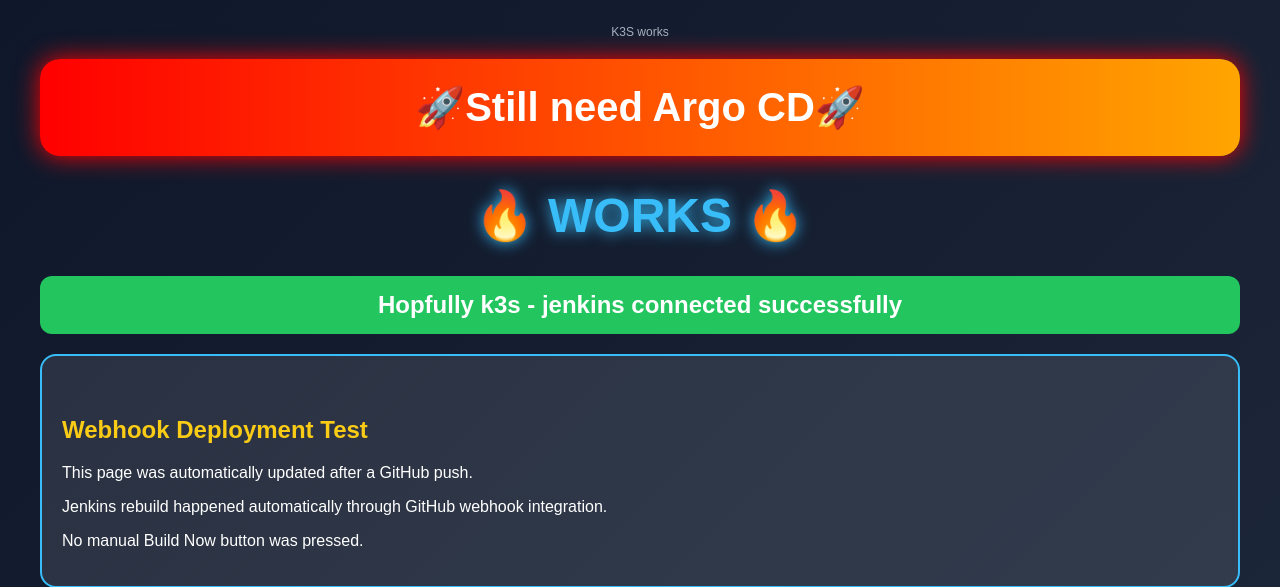
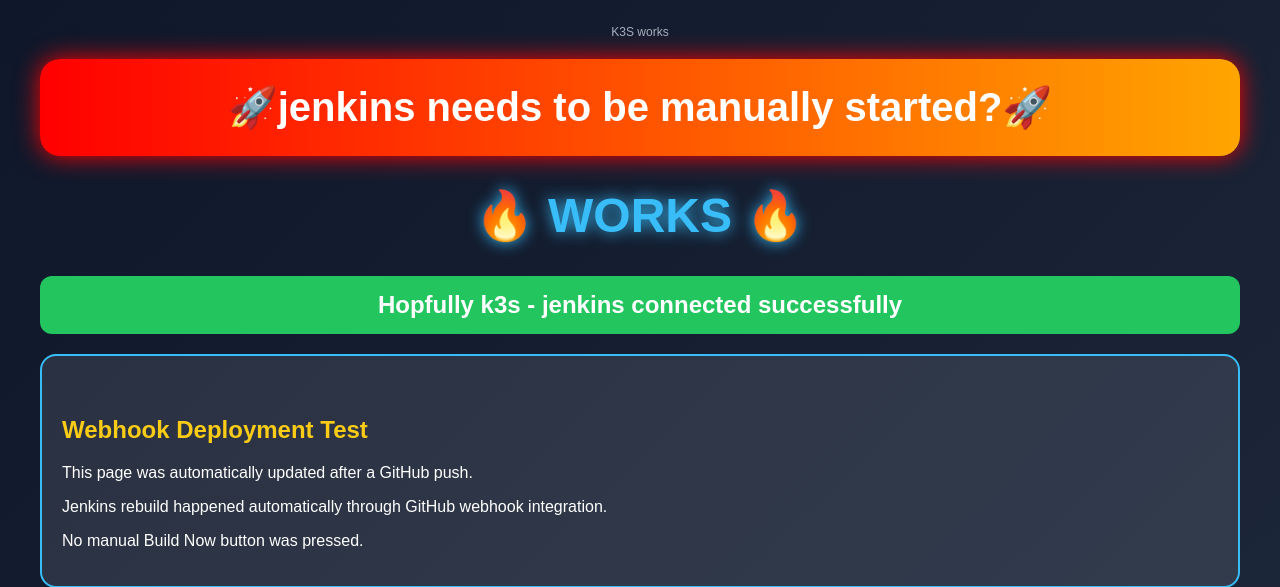
Before and after one commit to TassneemAmer/flask-notes-docker, a Flask app: page / in a window 1280 px wide. Shown: the top 587 px of the page. Run offline with Flask 3, Linux system fonts and the light colour scheme; data that the repository does not hold is empty.

Commit message:
Fix HTML formatting and update jenkins message

```diff
--- a/app/templates/index.html
+++ b/app/templates/index.html
@@ -105,7 +105,7 @@
     margin-bottom: 30px;
     box-shadow: 0 0 25px red;
 ">
-    🚀Still need Argo CD🚀
+    🚀jenkins needs to be manually started?🚀
 </div>
 
 <h1>🔥 WORKS 🔥</h1>
```
